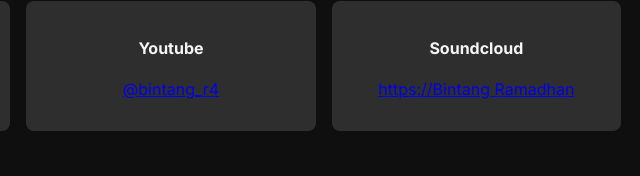
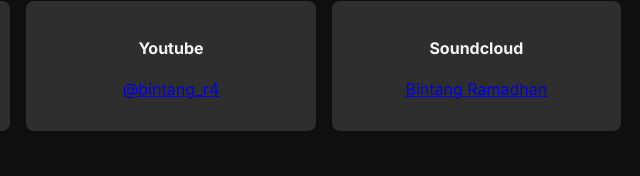
Before and after one commit to BintangKYB/Portofolio-Profile, a plain HTML site: page index.html in a window 1280 px wide. Shown: the part 1823-1999 px from the top of the page, 469-1109 px from the left. Drawn offline with nearby package versions, Linux system fonts and the light colour scheme.

Commit message:
Update index.html

```diff
--- a/index.html
+++ b/index.html
@@ -570,7 +570,7 @@
       </div>
       <div class="contact-card">
         <h4>Soundcloud</h4>
-        <p><a href="https://soundcloud.com/bintang-ramadhan-680745868?utm_source=clipboard&utm_medium=text&utm_campaign=social_sharing" target="_blank">https://Bintang Ramadhan</a></p>
+        <p><a href="https://soundcloud.com/bintang-ramadhan-680745868?utm_source=clipboard&utm_medium=text&utm_campaign=social_sharing" target="_blank">Bintang Ramadhan</a></p>
       </div>
     </div>
   </section>
```
